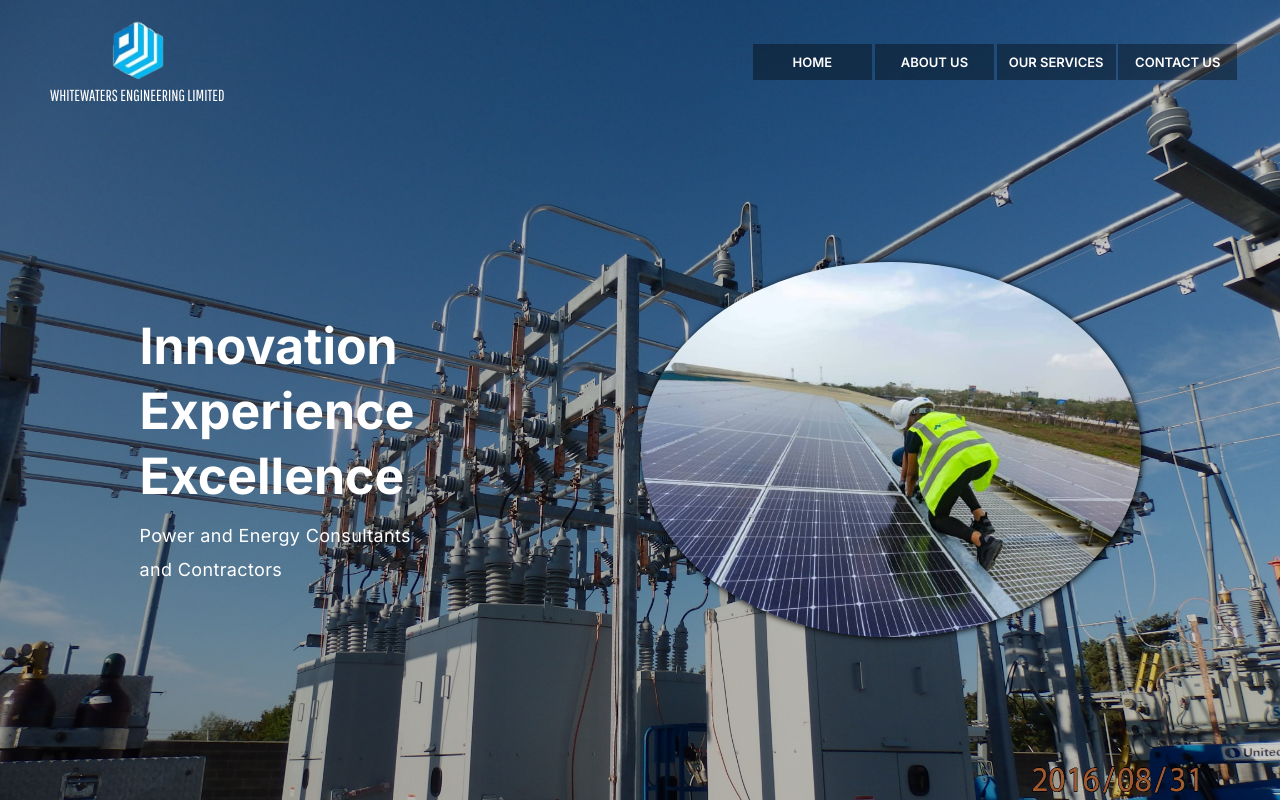
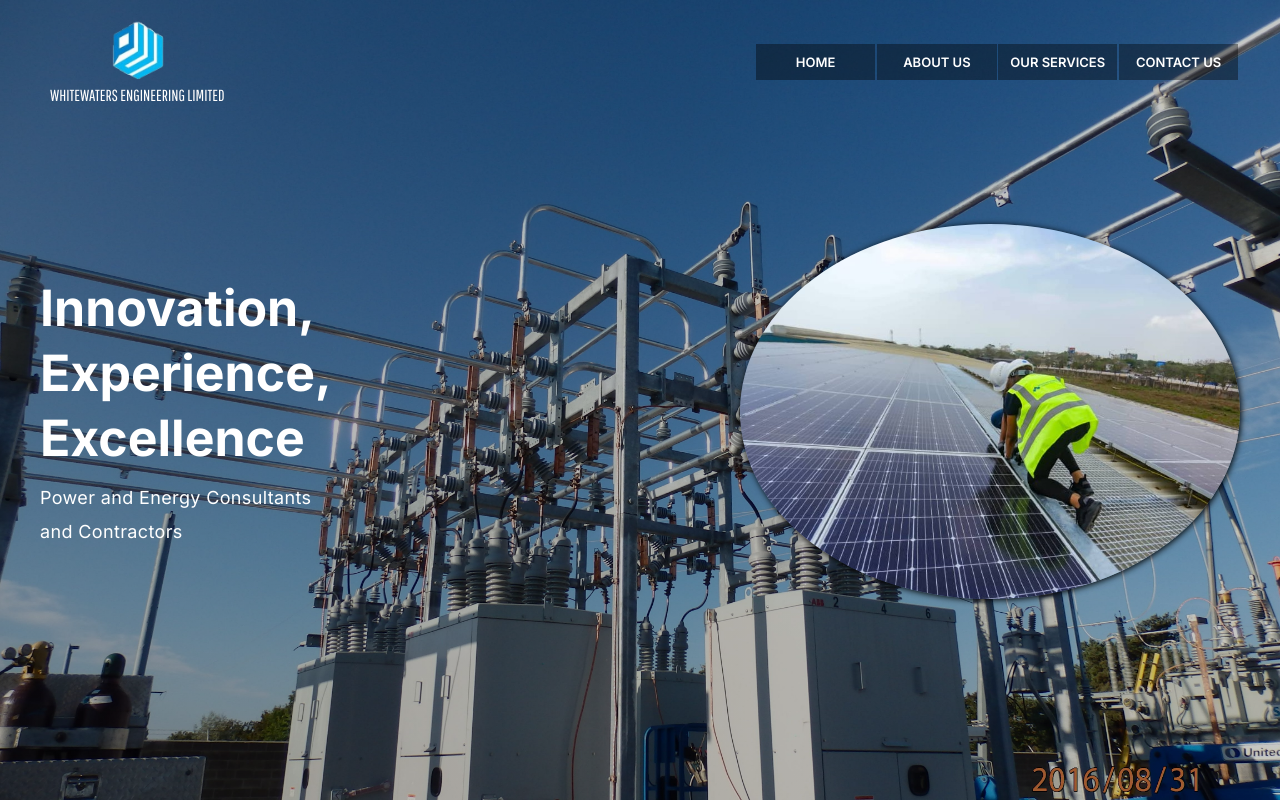
Before and after one commit to johnpersie/testimonial-project3, a React (Create React App) app: page / in a window 1280 px wide. Shown: the top 802 px of the page. Built offline with nearby package versions, Linux system fonts and the light colour scheme.

Commit message:
fixed the navbar

```diff
--- a/src/components/LandingPage.js
+++ b/src/components/LandingPage.js
@@ -5,6 +5,7 @@ import logo from "../img/WhitewatersEngineeringLimited.png";
 const LandingPage = () => {
   return (
     <div className="landing-page">
+      <div className="landing-page__top-container">
         <div className="header">
           <div className="header__logo-container">
             <img className="header__logo" src={logo} alt="" />
@@ -36,8 +37,7 @@ const LandingPage = () => {
         <div className="landing-page__main-container">
           <div className="landing-page__writeup-container">
             <h1 className="landing-page__heading">
-            <span style={{ display: "block" }}>Innovation</span> Experience
-            Excellence{" "}
+              Innovation, Experience, Excellence
             </h1>
             <p className="landing-page__here">
               Power and Energy Consultants and Contractors
@@ -52,6 +52,7 @@ const LandingPage = () => {
           </div>
         </div>
       </div>
+    </div>
   );
 };
 
--- a/src/sass/layout/_header-bar.scss
+++ b/src/sass/layout/_header-bar.scss
@@ -1,17 +1,23 @@
 .header {
-  position: absolute;
-  top: 0;
-  left: 0;
   width: 100%;
   display: flex;
   justify-content: space-between;
   align-items: center;
-  padding: 2rem 4rem;
+  padding: 2rem 0;
+  margin: 0 auto;
 
   &__logo-container {
     display: flex;
     flex-direction: column;
     margin-left: 2rem;
+    width: 140rem;
+
+    // @media only screen and (max-width: 1200px) {
+    //   max-width: 120rem;
+    // }
+    // @media only screen and (max-width: 1440px) {
+    //   max-width: 144rem;
+    // }
   }
 
   &__logo {
@@ -33,7 +39,7 @@
     justify-content: space-evenly;
     align-items: center;
     list-style: none;
-    width: 49rem;
+    width: 98rem;
     height: 4rem;
     // border: 1px solid white;
   }
--- a/src/sass/layout/_landing-page.scss
+++ b/src/sass/layout/_landing-page.scss
@@ -12,19 +12,26 @@
   background-position: center;
   background-attachment: fixed;
   display: flex;
-  justify-content: center;
+  justify-content: space-between;
+  flex-direction: column;
+  // justify-content: center;
+  color: white;
 
-  color: white;
+  &__top-container {
+    margin: 0 auto;
+    max-width: 120rem;
+  }
 
   &__main-container {
     display: flex;
-    justify-content: space-around;
+    justify-content: space-between;
     align-items: center;
     margin-top: 10rem;
+    width: 100%;
   }
 
   &__heading {
-    width: 50.1rem;
+    width: 56.1rem;
     font-family: inherit;
     font-weight: bold;
     font-size: 5rem;
```
Lines whose indentation alone changed are shown as unchanged.
